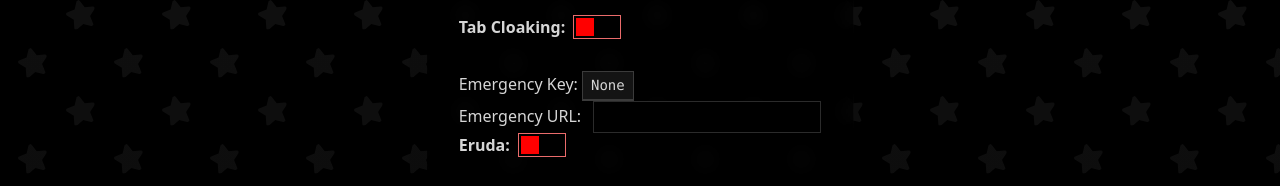
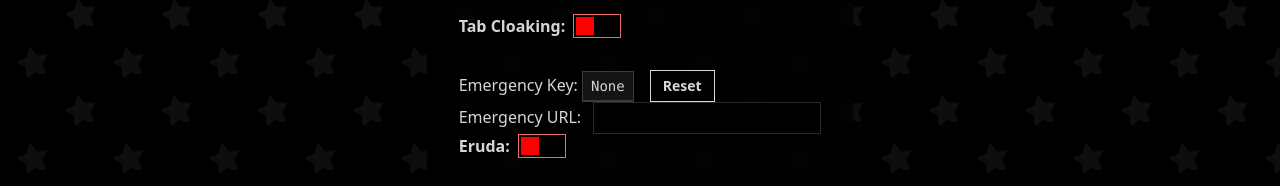
Before and after one commit to uhidontkno/immortal-2, a website: page public/settings.html in a window 1280 px wide. Shown: the part 390-576 px from the top of the page. Drawn offline with Linux system fonts and the light colour scheme.

Commit message:
feat: implement a reset button for emergency key

```diff
--- a/public/settings.html
+++ b/public/settings.html
@@ -69,7 +69,7 @@
                               </div>
                         </div>
                         <div>
-                            <span>Emergency Key: <kbd class="kbd text-sm min-w-6 max-w-32 mx-auto w-fit text-center font-mono emergKey" contenteditable="true">None</kbd>
+                            <span>Emergency Key: <kbd class="kbd text-sm min-w-6 max-w-32 mx-auto w-fit text-center font-mono emergKey" contenteditable="true">None</kbd><button class="btn btn-sm btn-outline ml-4" onclick="document.querySelector('.emergKey').innerText = 'None'">Reset</button></span>
                             <br>
                             <span class="my-2">Emergency URL: <input type="text" class="ml-2 input input-bordered duration-200 hover:input-primary input-sm emergUrl"></span>
                             <br>
```
Also changed, not shown: public/index.css.
